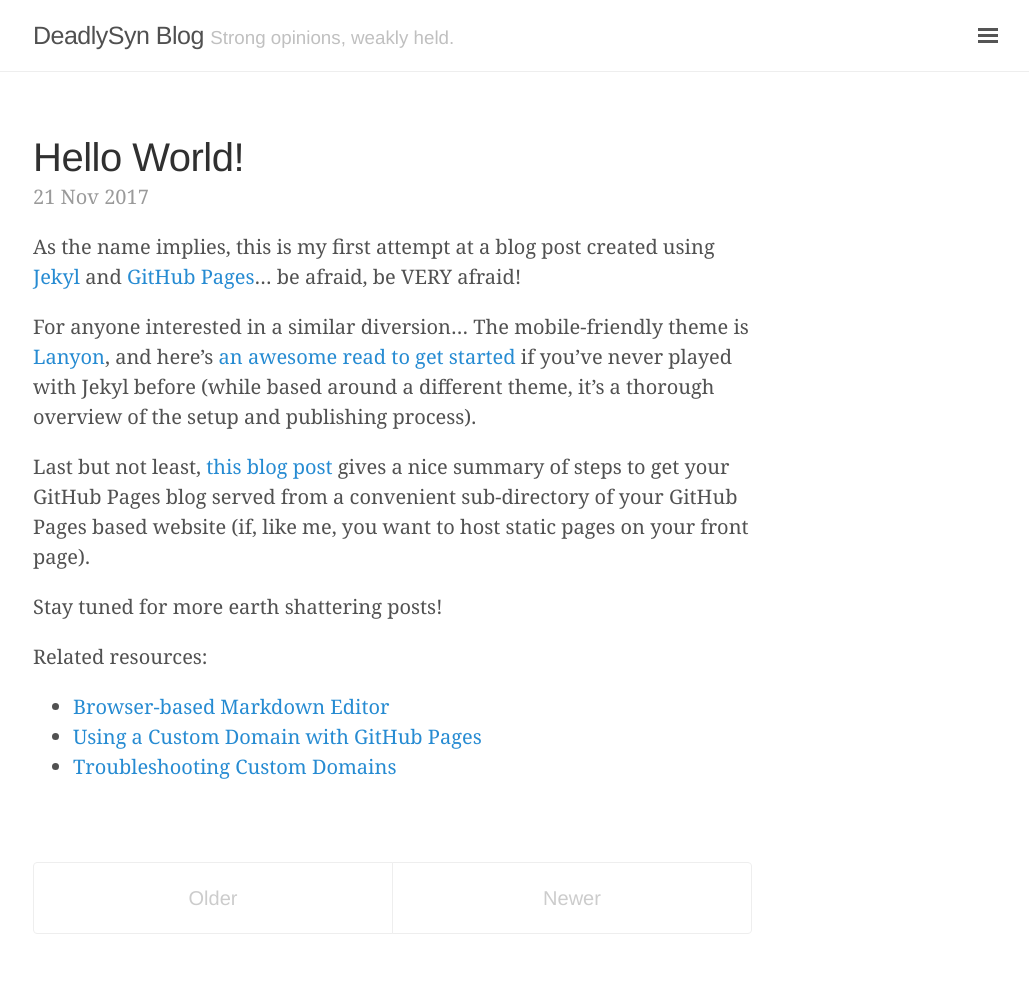
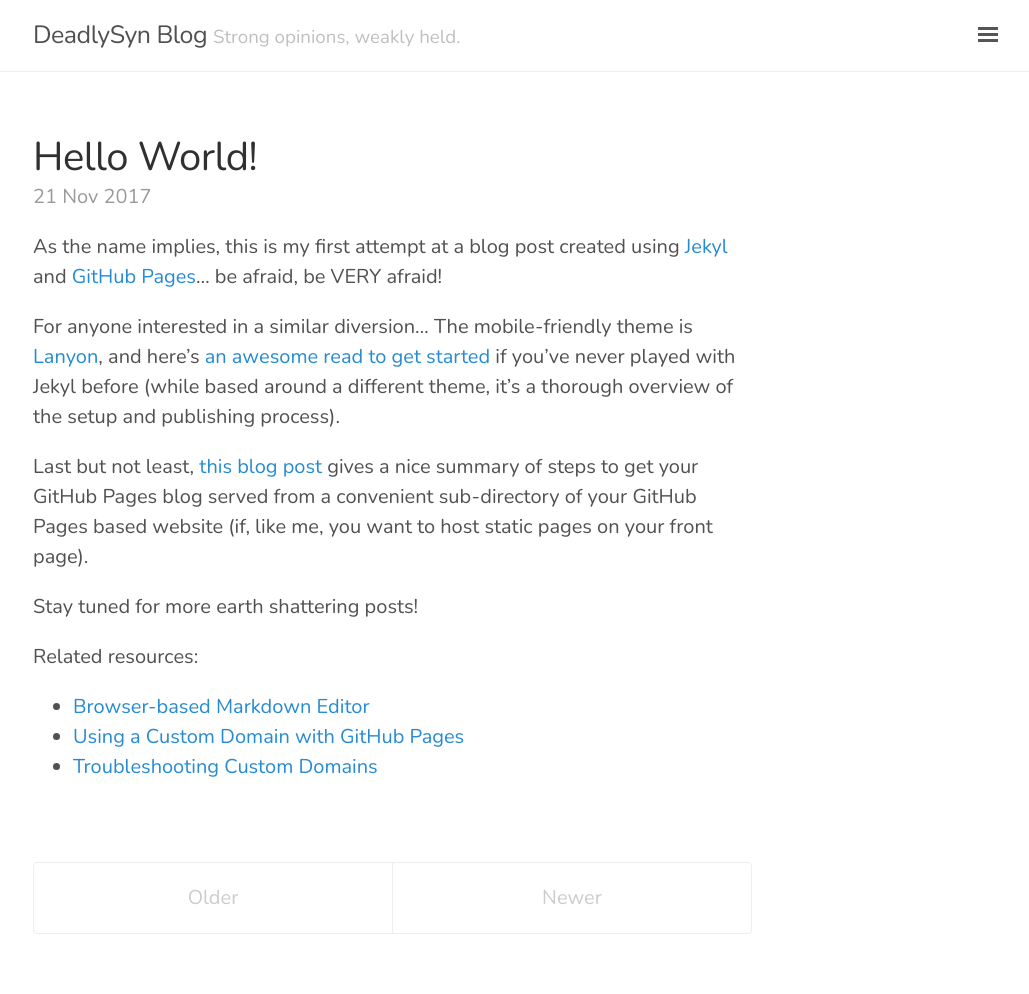
Before and after one commit to deadlysyn/blog, a Jekyll site: the page built from index.html, in a window 1280 px wide. Shown: the whole page, without its empty margins (247-1276 px from the left). Built offline with Jekyll 4.4.1, drawn with Linux system fonts in a browser that asks for light colours; the list of posts is cut into pages by our own code.

Commit message:
change font

```diff
--- a/public/css/lanyon.css
+++ b/public/css/lanyon.css
@@ -41,11 +41,13 @@ body {
 }
 
 html {
-  font-family: "PT Serif", Georgia, "Times New Roman", serif;
+  /*font-family: "PT Serif", Georgia, "Times New Roman", serif;*/
+  font-family: 'Nunito', sans-serif;;
 }
 
 h1, h2, h3, h4, h5, h6 {
-  font-family: "PT Sans", Helvetica, Arial, sans-serif;
+  /*font-family: "PT Sans", Helvetica, Arial, sans-serif;*/
+  font-family: 'Nunito', sans-serif;
   font-weight: 400;
   color: #313131;
   letter-spacing: -.025rem;
@@ -148,7 +150,8 @@ h1, h2, h3, h4, h5, h6 {
   width: 14rem;
   visibility: hidden;
   overflow-y: auto;
-  font-family: "PT Sans", Helvetica, Arial, sans-serif;
+  /*font-family: "PT Sans", Helvetica, Arial, sans-serif;*/
+  font-family: 'Nunito', sans-serif;
   font-size: .875rem; /* 15px */
   color: rgba(255,255,255,.6);
   background-color: #202020;
@@ -368,7 +371,8 @@ a.sidebar-nav-item:focus {
   overflow: hidden; /* clearfix */
   margin-left: -1rem;
   margin-right: -1rem;
-  font-family: "PT Sans", Helvetica, Arial, sans-serif;
+  /*font-family: "PT Sans", Helvetica, Arial, sans-serif;*/
+  font-family: 'Nunito', sans-serif;
   color: #ccc;
   text-align: center;
 }
--- a/public/css/poole.css
+++ b/public/css/poole.css
@@ -48,7 +48,8 @@ body {
 }
 
 html {
-  font-family: "Helvetica Neue", Helvetica, Arial, sans-serif;
+  /*font-family: "Helvetica Neue", Helvetica, Arial, sans-serif;*/
+  font-family: 'Nunito', sans-serif;
   font-size: 16px;
   line-height: 1.5;
 }
@@ -150,7 +151,8 @@ abbr[title] {
 /* Code */
 code,
 pre {
-  font-family: Menlo, Monaco, "Courier New", monospace;
+  /*font-family: Menlo, Monaco, "Courier New", monospace;*/
+  font-family: 'Inconsolata', monospace;
 }
 code {
   padding: .25em .5em;
@@ -190,7 +192,8 @@ pre code {
 
 /* Gist via GitHub Pages */
 .gist .gist-file {
-  font-family: Menlo, Monaco, "Courier New", monospace !important;
+  /*font-family: Menlo, Monaco, "Courier New", monospace !important;*/
+  font-family: 'Inconsolata', monospace !important;
 }
 .gist .markdown-body {
   padding: 15px;
@@ -389,7 +392,8 @@ tbody tr:nth-child(odd) th {
   overflow: hidden; /* clearfix */
   margin-left: -1rem;
   margin-right: -1rem;
-  font-family: "PT Sans", Helvetica, Arial, sans-serif;
+  /*font-family: "PT Sans", Helvetica, Arial, sans-serif;*/
+  font-family: 'Nunito', sans-serif;
   color: #ccc;
   text-align: center;
 }
```
